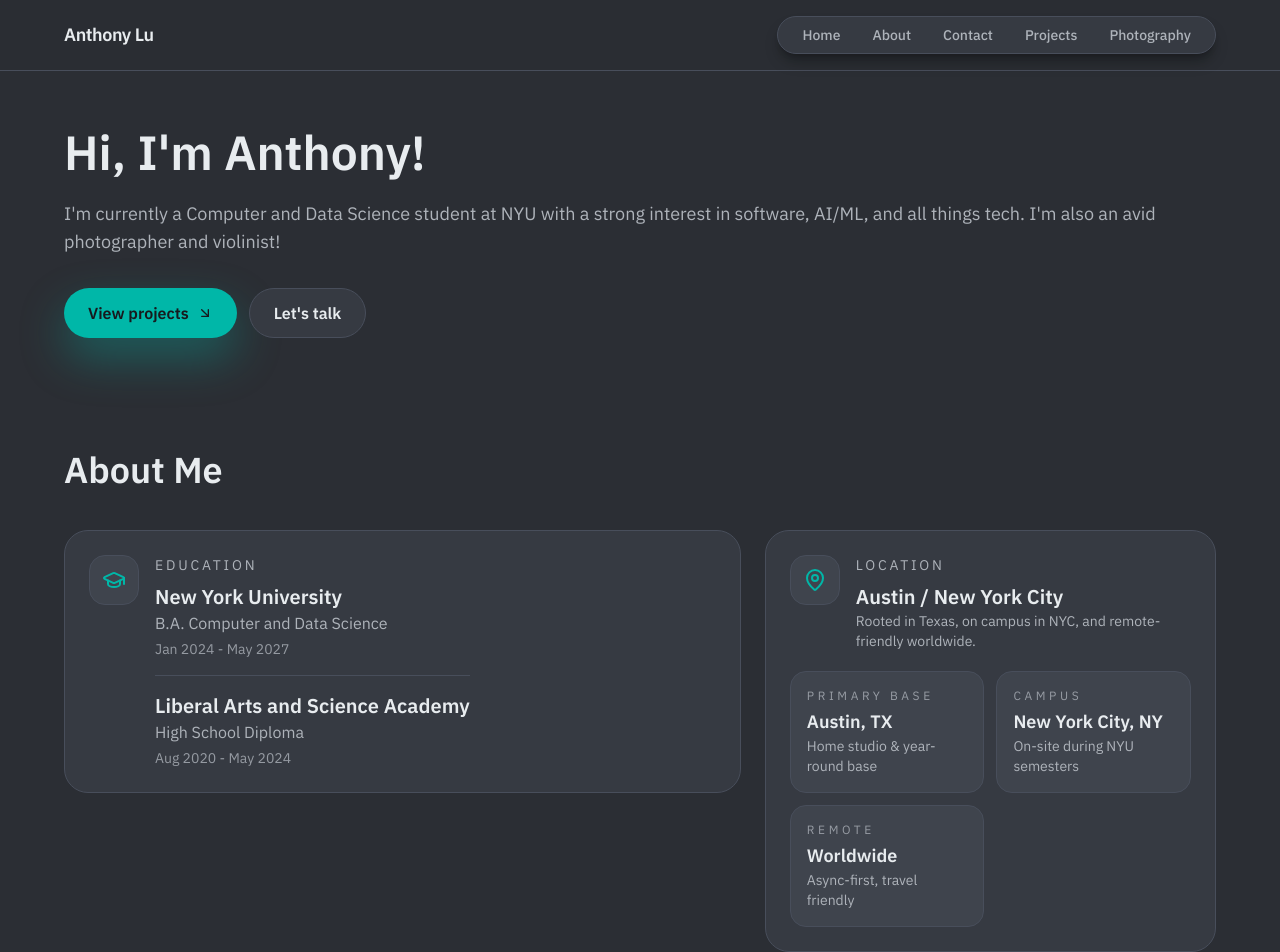
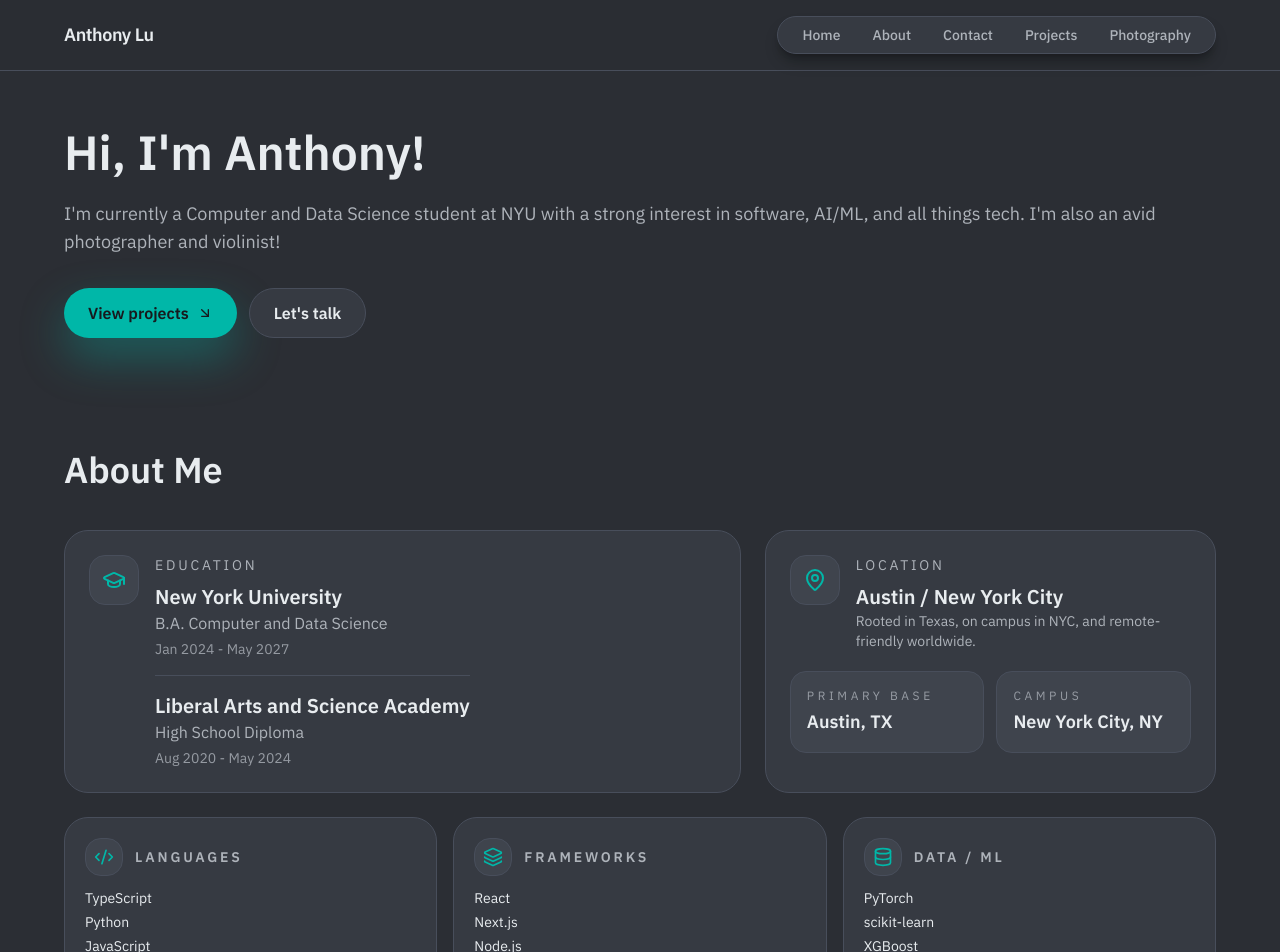
Before and after one commit to anthonylu23/personal-website, a React (Vite) app: page / in a window 1280 px wide. Shown: the top 952 px of the page. Built offline with nearby package versions, Linux system fonts and the light colour scheme.

Commit message:
fixed home page cards

```diff
--- a/src/pages/Home.tsx
+++ b/src/pages/Home.tsx
@@ -8,17 +8,10 @@ const Home = () => {
     {
       label: "Primary Base",
       value: "Austin, TX",
-      detail: "Home studio & year-round base",
     },
     {
       label: "Campus",
       value: "New York City, NY",
-      detail: "On-site during NYU semesters",
-    },
-    {
-      label: "Remote",
-      value: "Worldwide",
-      detail: "Async-first, travel friendly",
     },
   ];
 
@@ -100,8 +93,8 @@ const Home = () => {
           About Me
         </h2>
         <div className="grid gap-6 lg:grid-cols-[1.2fr_0.8fr]">
-          <div className="space-y-6">
-            <div className="rounded-3xl border border-border bg-surface p-6">
+          <div className="space-y-6 h-full">
+            <div className="rounded-3xl border border-border bg-surface p-6 h-full">
               <div className="flex items-start gap-4">
                 <div className="rounded-2xl border border-border bg-elevated p-3">
                   <GraduationCap className="h-6 w-6 text-accent" />
@@ -132,8 +125,8 @@ const Home = () => {
               </div>
             </div>
           </div>
-          <div className="space-y-4">
-            <div className="rounded-3xl border border-border bg-surface p-6 space-y-5">
+          <div className="space-y-4 h-full">
+            <div className="rounded-3xl border border-border bg-surface p-6 space-y-5 h-full">
               <div className="flex items-start gap-4">
                 <div className="rounded-2xl border border-border bg-elevated p-3">
                   <MapPin className="h-6 w-6 text-accent" />
@@ -163,7 +156,6 @@ const Home = () => {
                     <p className="mt-1 text-lg font-semibold text-textPrimary">
                       {entry.value}
                     </p>
-                    <p className="text-sm text-textSecondary">{entry.detail}</p>
                   </div>
                 ))}
               </div>
```
Also changed, not shown: src/pages/Photography.tsx (+6 -4 lines).
